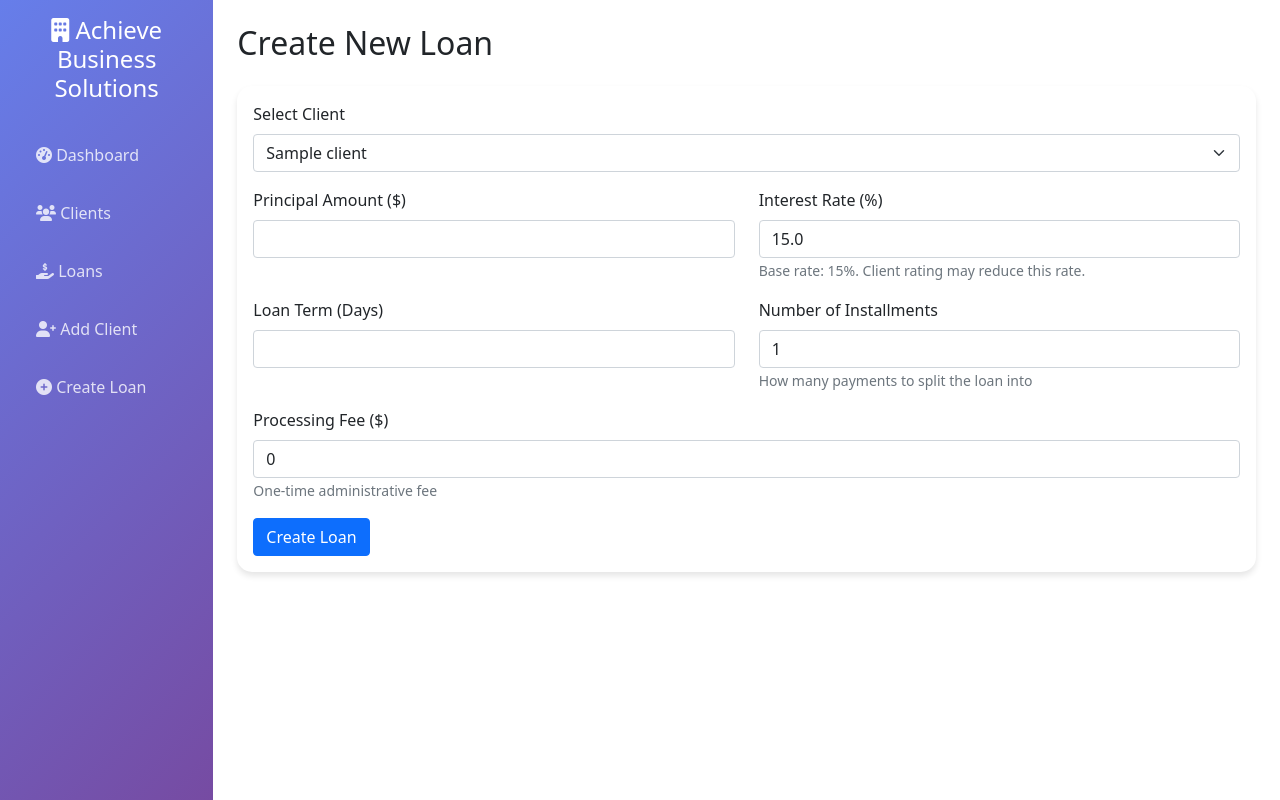
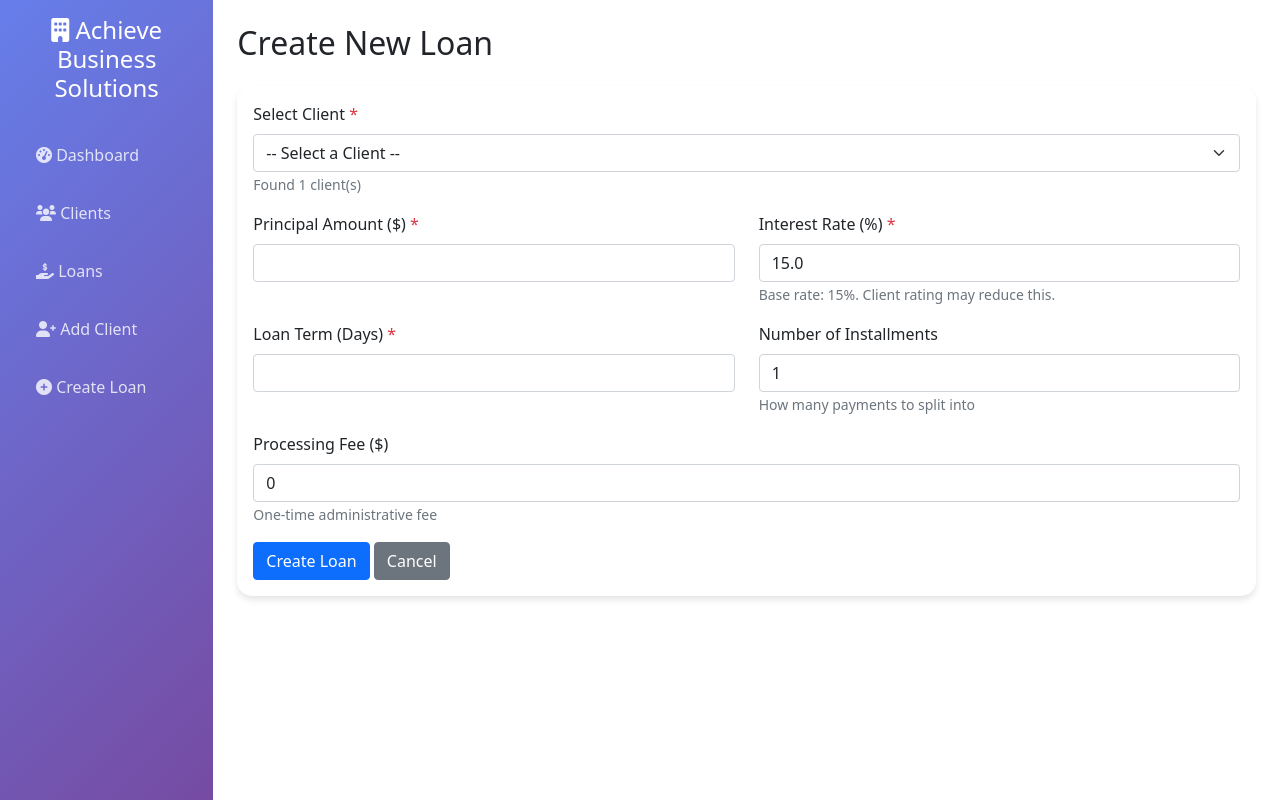
Before and after one commit to achievebuzsol/achieve-loan-system, a Python web app: template templates/create_loan.html in a window 1280 px wide. Run offline with Jinja, Linux system fonts and the light colour scheme; the template is opened without the code that fills it: most values are stand-ins (such as "Sample title", 1, 10 or a date in 2020).

Commit message:
Fixed create loan - added debug output and client display

```diff
--- a/templates/create_loan.html
+++ b/templates/create_loan.html
@@ -5,29 +5,34 @@
 
 <div class="card">
     <div class="card-body">
+        {% if clients %}
         <form method="POST">
             <div class="mb-3">
-                <label class="form-label">Select Client</label>
+                <label class="form-label">Select Client <span class="text-danger">*</span></label>
                 <select class="form-select" name="client_id" id="client_select" required>
+                    <option value="">-- Select a Client --</option>
                     {% for client in clients %}
-                    <option value="{{ client[0] }}" data-rating="{{ client[2] }}">{{ client[1] }}</option>
+                    <option value="{{ client[0] }}" data-rating="{{ client[3] if client|length > 3 else 5 }}">
+                        {{ client[1] or client[2] }} {% if client[1] %}({{ client[2] }}){% endif %}
+                    </option>
                     {% endfor %}
                 </select>
+                <small class="text-muted">Found {{ clients|length }} client(s)</small>
             </div>
 
             <div class="row">
                 <div class="col-md-6">
                     <div class="mb-3">
-                        <label class="form-label">Principal Amount ($)</label>
-                        <input type="number" class="form-control" name="principal_amount" step="0.01" required>
+                        <label class="form-label">Principal Amount ($) <span class="text-danger">*</span></label>
+                        <input type="number" class="form-control" name="principal_amount" step="0.01" min="1" required>
                     </div>
                 </div>
                 <div class="col-md-6">
                     <div class="mb-3">
-                        <label class="form-label">Interest Rate (%)</label>
-                        <input type="number" class="form-control" name="interest_rate" id="interest_rate" step="0.1" value="15.0" required>
+                        <label class="form-label">Interest Rate (%) <span class="text-danger">*</span></label>
+                        <input type="number" class="form-control" name="interest_rate" id="interest_rate" step="0.1" value="15.0" min="0" max="100" required>
                         <small class="text-muted">
-                            Base rate: 15%. Client rating may reduce this rate.
+                            Base rate: 15%. Client rating may reduce this.
                             <span id="rate_info" class="text-info"></span>
                         </small>
                     </div>
@@ -37,36 +42,45 @@
             <div class="row">
                 <div class="col-md-6">
                     <div class="mb-3">
-                        <label class="form-label">Loan Term (Days)</label>
-                        <input type="number" class="form-control" name="loan_term_days" required>
+                        <label class="form-label">Loan Term (Days) <span class="text-danger">*</span></label>
+                        <input type="number" class="form-control" name="loan_term_days" min="1" required>
                     </div>
                 </div>
                 <div class="col-md-6">
                     <div class="mb-3">
                         <label class="form-label">Number of Installments</label>
-                        <input type="number" class="form-control" name="installments" min="1" value="1" required>
-                        <small class="text-muted">How many payments to split the loan into</small>
+                        <input type="number" class="form-control" name="installments" min="1" value="1">
+                        <small class="text-muted">How many payments to split into</small>
                     </div>
                 </div>
             </div>
 
             <div class="mb-3">
                 <label class="form-label">Processing Fee ($)</label>
-                <input type="number" class="form-control" name="processing_fee" step="0.01" value="0" required>
+                <input type="number" class="form-control" name="processing_fee" step="0.01" value="0" min="0">
                 <small class="text-muted">One-time administrative fee</small>
             </div>
 
             <button type="submit" class="btn btn-primary">Create Loan</button>
+            <a href="{{ url_for('loans') }}" class="btn btn-secondary">Cancel</a>
         </form>
+        {% else %}
+        <div class="alert alert-warning">
+            <h5>No clients available!</h5>
+            <p>You need to <a href="{{ url_for('add_client') }}">add a client</a> before creating a loan.</p>
+        </div>
+        {% endif %}
     </div>
 </div>
 
 <script>
 document.getElementById('client_select').addEventListener('change', function() {
     var selected = this.options[this.selectedIndex];
-    var rating = selected.getAttribute('data-rating');
+    if (selected.value === "") return;
+
+    var rating = selected.getAttribute('data-rating') || 5;
     var baseRate = 15.0;
-    var discount = (rating - 1) * 0.5;
+    var discount = (parseFloat(rating) - 1) * 0.5;
     var finalRate = Math.max(baseRate - discount, baseRate * 0.75);
     document.getElementById('interest_rate').value = finalRate.toFixed(1);
     document.getElementById('rate_info').textContent = ' (Client rating: ' + rating + '/10, Suggested rate: ' + finalRate.toFixed(1) + '%)';
```
Also changed, not shown: loan_management_system.py (+9 -2 lines).
